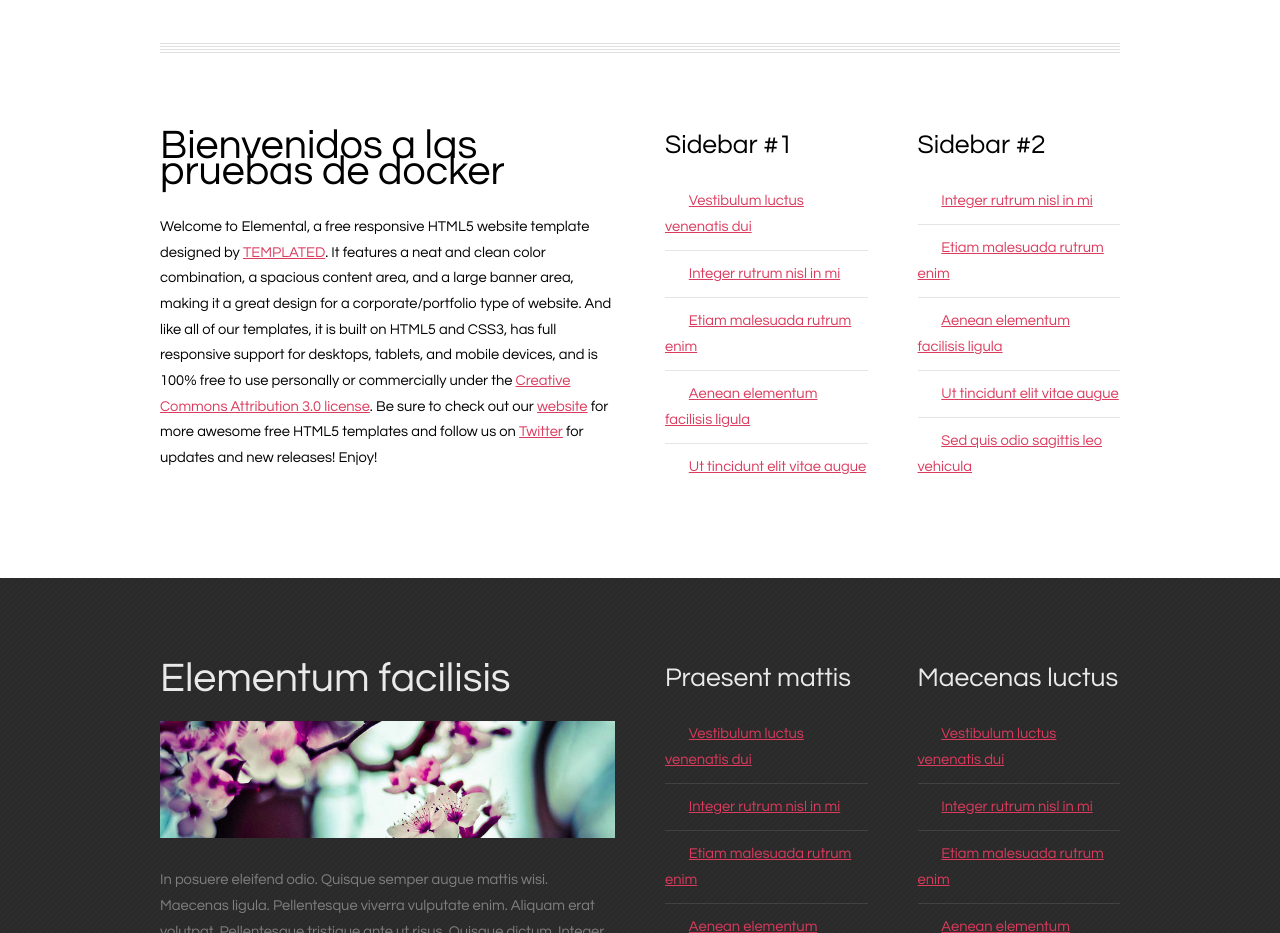
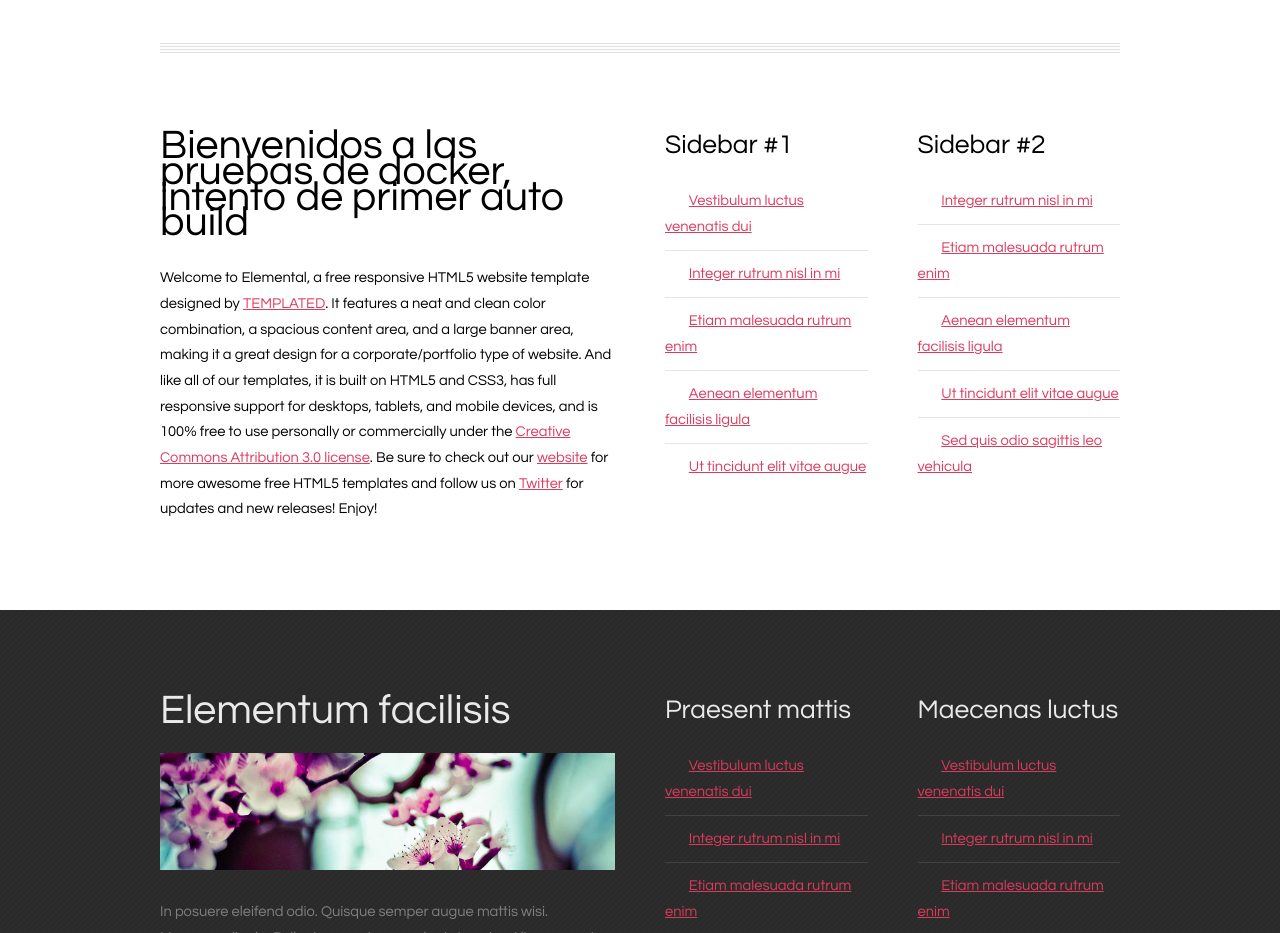
Before and after one commit to mmrivera007/imagen_nginx, a plain HTML site: page web/index.html in a window 1280 px wide. Shown: the part 980-1913 px from the top of the page. Drawn offline with nearby package versions, Linux system fonts and the light colour scheme.

Commit message:
Tercer commit

```diff
--- a/web/index.html
+++ b/web/index.html
@@ -95,7 +95,7 @@
 					<div class="6u">
 						<section>
 							<header>
-								<h2>Bienvenidos a las pruebas de docker</h2>
+								<h2>Bienvenidos a las pruebas de docker, intento de primer auto build</h2>
 							</header>
 							<p>Welcome to<strong> Elemental</strong>, a free responsive HTML5 website template designed by <a href="http://templated.co">TEMPLATED</a>.   It features a neat and clean color combination, a spacious content area, and a large banner area, making it a great design for a corporate/portfolio type of website.  And like all of our templates, it is built on HTML5 and CSS3, has full responsive support for desktops, tablets, and mobile devices, and is 100% free to use personally or commercially under the <a href="http://templated.co/license">Creative Commons Attribution 3.0 license</a>. Be sure to check out our <a href="http://templated.co">website</a> for more awesome free HTML5 templates and follow us on <a href="https://twitter.com/templatedco">Twitter</a> for updates and new releases! Enjoy!</p>
 						</section>
```
